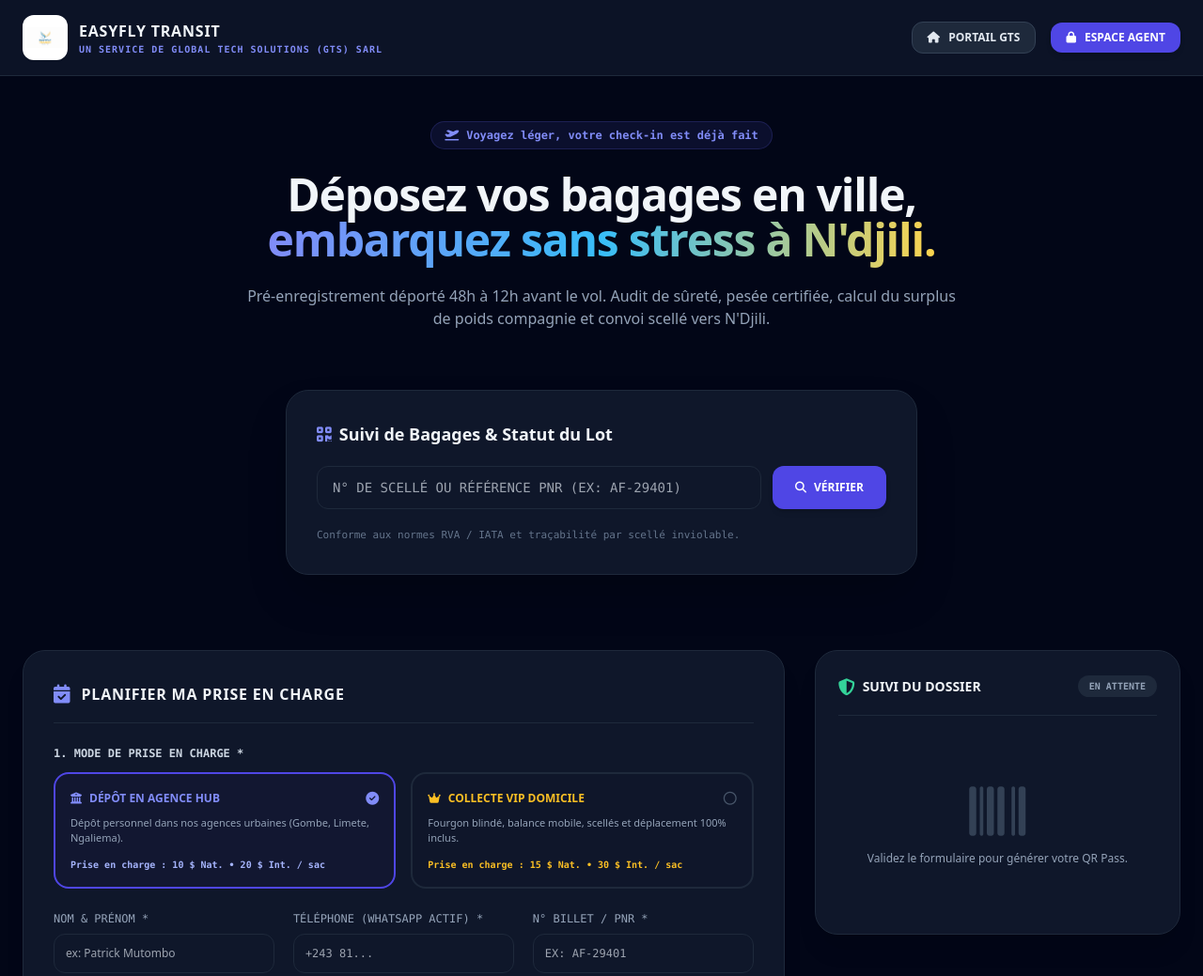
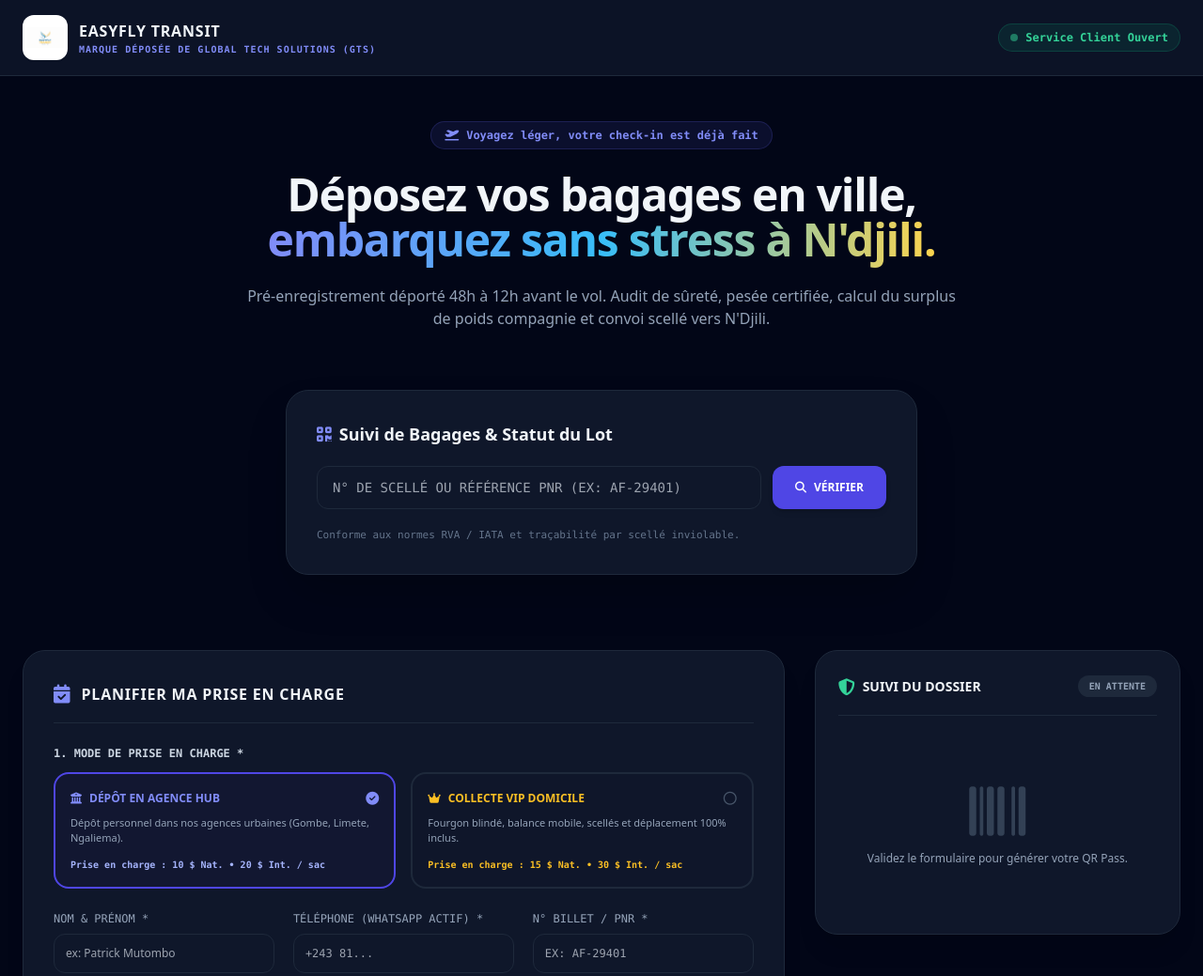
Before and after one commit to kame2052-web/Global-Tech-Solutions, a plain HTML site: page easyflytransit/index.html in a window 1280 px wide. Shown: the top 1039 px of the page at 94% size. Drawn offline with nearby package versions, Linux system fonts and the light colour scheme.

Commit message:
Update index.html

```diff
--- a/easyflytransit/index.html
+++ b/easyflytransit/index.html
@@ -25,6 +25,7 @@
 </head>
 <body class="bg-gtsdark text-slate-100 font-sans min-h-screen flex flex-col justify-between selection:bg-indigo-500 selection:text-white">
 
+    <!-- EN-TÊTE ÉPURÉ CLIENT (Sans liens d'accès direct console/portail) -->
     <header class="w-full border-b border-slate-800 bg-slate-900/85 backdrop-blur-md sticky top-0 z-50">
         <div class="max-w-7xl mx-auto px-6 h-20 flex items-center justify-between">
             <div class="flex items-center gap-3">
@@ -33,16 +34,13 @@
                 </div>
                 <div>
                     <h1 class="text-sm md:text-base font-black tracking-wider uppercase text-slate-100">EasyFly Transit</h1>
-                    <p class="text-[9px] md:text-[10px] font-mono text-indigo-400 tracking-widest uppercase font-bold">Un service de Global Tech Solutions (GTS) SARL</p>
+                    <p class="text-[9px] md:text-[10px] font-mono text-indigo-400 tracking-widest uppercase font-bold">Marque déposée de Global Tech Solutions (GTS)</p>
                 </div>
             </div>
-            <div class="flex items-center gap-4">
-                <a href="../index.html" class="bg-slate-800 hover:bg-slate-700 text-slate-200 px-4 py-2 rounded-xl text-xs font-black uppercase transition-all border border-slate-700">
-                    <i class="fa-solid fa-house mr-1.5"></i> Portail GTS
-                </a>
-                <a href="admin.html" class="bg-indigo-600 hover:bg-indigo-500 text-white px-4 py-2 rounded-xl text-xs font-black uppercase transition-all shadow-md">
-                    <i class="fa-solid fa-lock mr-1.5"></i> Espace Agent
-                </a>
+            <div>
+                <span class="inline-flex items-center gap-2 px-3 py-1.5 rounded-full bg-emerald-500/10 border border-emerald-500/20 text-emerald-400 text-xs font-mono font-bold">
+                    <span class="w-2 h-2 rounded-full bg-emerald-400 animate-pulse"></span> Service Client Ouvert
+                </span>
             </div>
         </div>
     </header>
@@ -67,7 +65,6 @@
                 <i class="fa-solid fa-qrcode text-indigo-400"></i> Suivi de Bagages & Statut du Lot
             </h3>
 
-            <!-- Formulaire de recherche -->
             <div id="searchFormBloc" class="flex flex-col sm:flex-row gap-3">
                 <input type="text" id="quickSearchInput" placeholder="N° de scellé ou référence PNR (ex: AF-29401)" class="flex-1 bg-slate-900 border border-slate-800 rounded-xl px-4 py-3 text-xs md:text-sm text-slate-100 uppercase font-mono focus:outline-none focus:border-indigo-500">
                 <button type="button" onclick="consulterStatutRapide()" class="bg-indigo-600 hover:bg-indigo-500 text-white px-6 py-3 rounded-xl text-xs font-black uppercase transition-all shadow-md flex items-center justify-center gap-2">
@@ -76,7 +73,6 @@
             </div>
             <p id="searchHelpText" class="text-[11px] text-slate-500 font-mono">Conforme aux normes RVA / IATA et traçabilité par scellé inviolable.</p>
 
-            <!-- Résultat : Timeline Verticale (Cachée par défaut) -->
             <div id="trackingResult" class="hidden mt-6 pt-6 border-t border-slate-800 space-y-6">
                 <div class="flex justify-between items-center bg-slate-900 p-4 rounded-xl border border-slate-800">
                     <span class="text-xs font-mono font-bold text-slate-300">Dossier : <span id="trackedNumber" class="text-indigo-400 uppercase text-sm ml-1"></span></span>
@@ -84,25 +80,21 @@
                 </div>
 
                 <div class="relative pl-6 border-l-2 border-slate-700 ml-4 space-y-8 text-xs font-mono">
-                    <!-- Etape 1 -->
                     <div class="relative">
                         <span class="absolute -left-[35px] top-0 bg-emerald-500 text-slate-950 rounded-full w-6 h-6 flex items-center justify-center text-[10px] font-black shadow-[0_0_10px_rgba(16,185,129,0.4)]"><i class="fa-solid fa-check"></i></span>
                         <h4 class="font-bold text-emerald-400 text-sm">Prise en charge & Scellé posé</h4>
                         <p class="text-[10px] text-slate-400 mt-1">Pesée certifiée et scellé inviolable appliqué sur vos bagages.</p>
                     </div>
-                    <!-- Etape 2 -->
                     <div class="relative">
                         <span class="absolute -left-[35px] top-0 bg-blue-500 text-slate-950 rounded-full w-6 h-6 flex items-center justify-center text-[10px] font-black shadow-[0_0_10px_rgba(59,130,246,0.4)]"><i class="fa-solid fa-check"></i></span>
                         <h4 class="font-bold text-blue-400 text-sm">Inspection Sûreté (X-Ray)</h4>
                         <p class="text-[10px] text-slate-400 mt-1">Validation de l'imagerie de sûreté passée avec succès au Hub PROCOKI.</p>
                     </div>
-                    <!-- Etape 3 -->
                     <div class="relative">
                         <span class="absolute -left-[35px] top-0 bg-slate-900 border-2 border-amber-500 text-amber-500 rounded-full w-6 h-6 flex items-center justify-center text-[10px] font-black"><i class="fa-solid fa-truck-fast"></i></span>
                         <h4 class="font-bold text-amber-400 text-sm">En transit vers N'Djili</h4>
                         <p class="text-[10px] text-slate-400 mt-1">Convoi blindé sous escorte. Suivi GPS actif (Lot: BT-2026-093).</p>
                     </div>
-                    <!-- Etape 4 -->
                     <div class="relative opacity-40">
                         <span class="absolute -left-[35px] top-0 bg-slate-800 text-slate-500 rounded-full w-6 h-6 flex items-center justify-center text-[10px] font-black"><i class="fa-solid fa-plane"></i></span>
                         <h4 class="font-bold text-slate-400 text-sm">Remis à la compagnie</h4>
@@ -117,7 +109,6 @@
         </div>
 
         <div class="grid grid-cols-1 lg:grid-cols-3 gap-8 pt-4">
-
             <div class="lg:col-span-2 space-y-8">
                 <div class="bg-gtscard border border-slate-800 p-6 md:p-8 rounded-3xl shadow-xl space-y-6">
                     <div class="flex items-center justify-between border-b border-slate-800 pb-4">
@@ -128,7 +119,6 @@
                     </div>
 
                     <form id="bookingForm" class="space-y-6" onsubmit="event.preventDefault(); validerDossierClient();">
-
                         <div>
                             <label class="block text-xs font-mono text-slate-300 uppercase mb-3 font-bold">1. Mode de Prise en Charge *</label>
                             <div class="grid grid-cols-1 sm:grid-cols-2 gap-4">
@@ -345,6 +335,11 @@
         </div>
     </main>
 
+    <footer class="w-full border-t border-slate-800 bg-slate-900/50 py-6 text-center text-xs text-slate-500 space-y-1">
+        <p><b>EasyFly Transit</b> — Marque déposée de Global Tech Solutions (GTS).</p>
+        <p class="text-[10px] font-mono">Concession logistique urbaine déportée • Kinshasa, RDC.</p>
+    </footer>
+
     <!-- SCRIPT LOGIQUE MÉTIER -->
     <script>
         const USD_EXCHANGE_RATE = 2800;
@@ -382,24 +377,18 @@
         let totalGlobalUsd = 0;
         let totalGlobalCdf = 0;
 
-        // Fonction d'affichage de la timeline (Remplacement de l'alerte)
         function consulterStatutRapide() {
             const query = document.getElementById('quickSearchInput').value.trim();
             if (!query) {
                 alert("Veuillez saisir votre référence PNR ou numéro de scellé.");
                 return;
             }
-
-            // On affiche le numéro recherché
             document.getElementById('trackedNumber').textContent = query;
-
-            // On cache la zone de recherche pour afficher la timeline avec animation
             document.getElementById('searchFormBloc').classList.add('hidden');
             document.getElementById('searchHelpText').classList.add('hidden');
             document.getElementById('trackingResult').classList.remove('hidden');
         }
 
-        // Fonction pour refaire une recherche
         function nouvelleRecherche() {
             document.getElementById('quickSearchInput').value = '';
             document.getElementById('trackingResult').classList.add('hidden');
```
